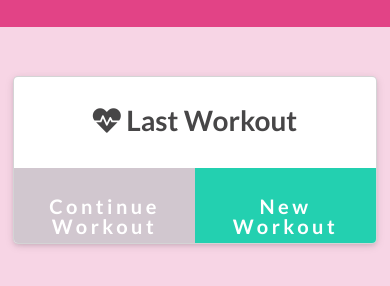
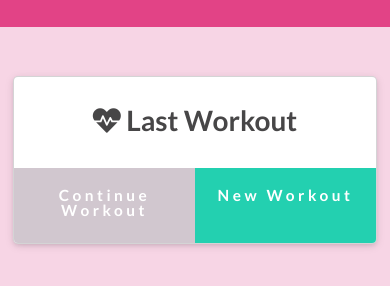
Before and after one commit to shelbypalumbo/Fitness-Tracker, a website: page public/pages/index.html in a window 390 px wide. Shown: the part 144-430 px from the top of the page. Drawn offline with nearby package versions, Linux system fonts and the light colour scheme; no server answers.

```diff
--- a/public/style.css
+++ b/public/style.css
@@ -372,7 +372,7 @@
 }
 
 .ui.button {
-  padding: 2rem;
+  padding: 20px;
 }
 
 .ui.raised.card {
@@ -492,4 +492,7 @@
     margin-top: -50px;
     margin-bottom: 30px;
   }
+  .buttons .ui.button {
+    font-size: 1.1rem;
+  }
 }
```
Also changed, not shown: README.md, public/images/add.png (deleted), public/images/dash.png (deleted), public/images/fitness_background.jpg (deleted), public/images/fitness_background.png (deleted), public/images/main.png.
